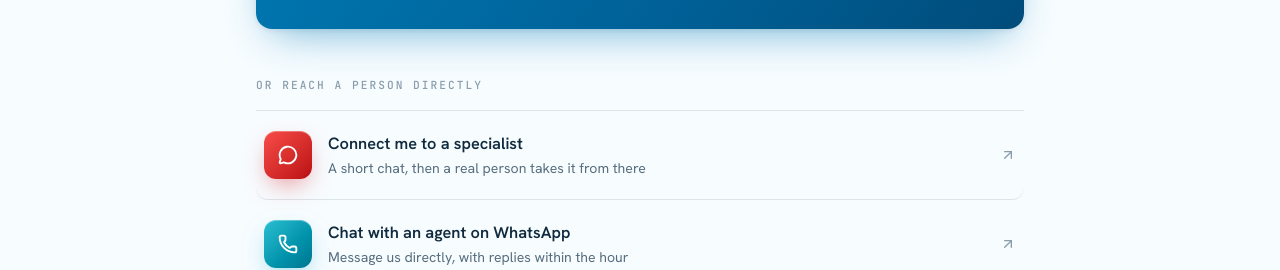
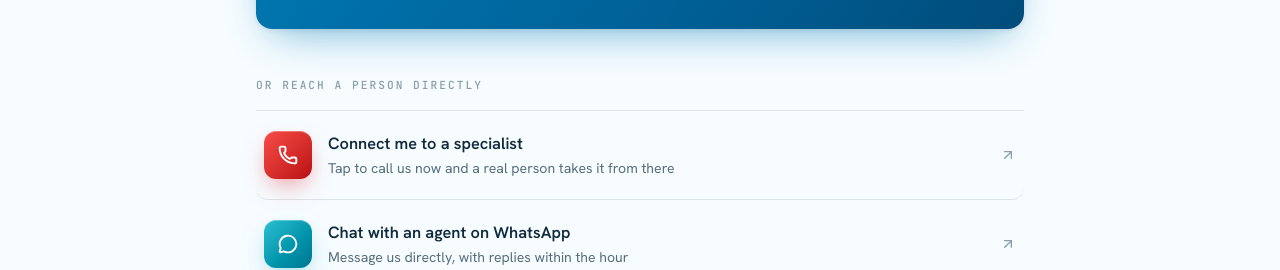
Before and after one commit to varun-s20/americanroyal, a Next.js app: page / in a window 1280 px wide. Shown: the part 1259-1529 px from the top of the page. Built offline with nearby package versions, Linux system fonts and the light colour scheme.

Commit message:
update: adding number and icon swap

```diff
--- a/src/components/site/connect.tsx
+++ b/src/components/site/connect.tsx
@@ -30,15 +30,15 @@ type Action = {
 const ACTIONS: Action[] = [
   {
     label: "Connect me to a specialist",
-    note: "A short chat, then a real person takes it from there",
-    icon: MessageCircle,
+    note: "Tap to call us now and a real person takes it from there",
+    icon: Phone,
     tile: "tile-red",
-    onClick: openChat,
+    href: "tel:+16466644958",
   },
   {
     label: "Chat with an agent on WhatsApp",
     note: "Message us directly, with replies within the hour",
-    icon: Phone,
+    icon: MessageCircle,
     tile: "tile-teal",
     href: WHATSAPP_URL,
   },
```
